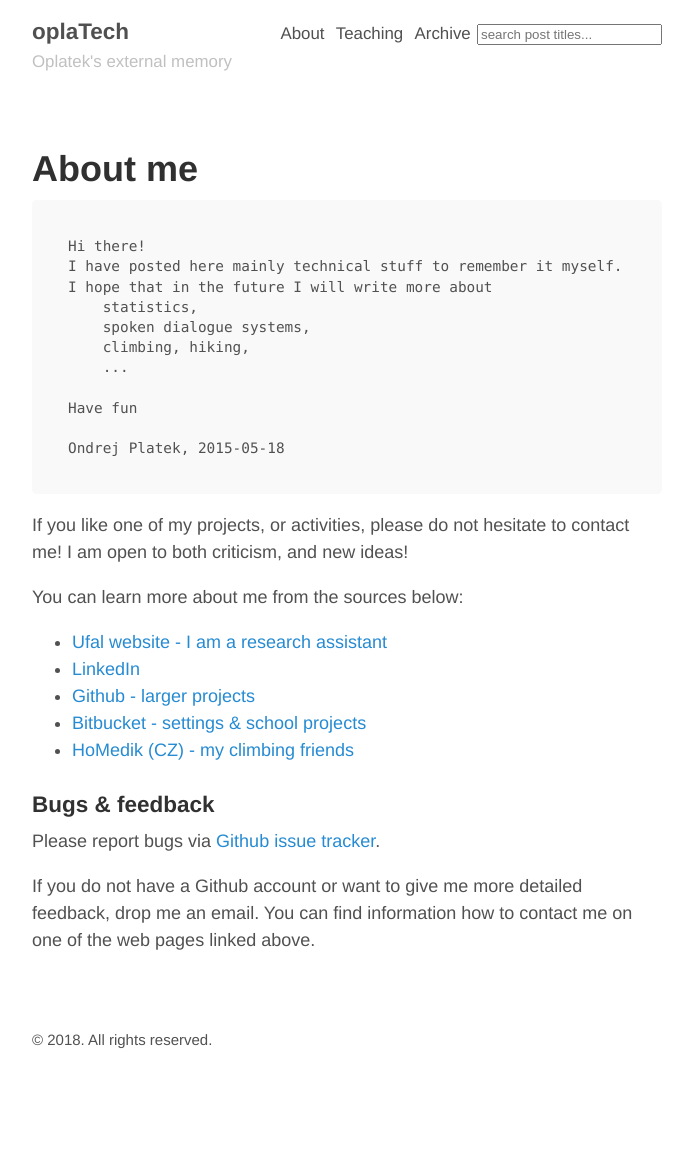
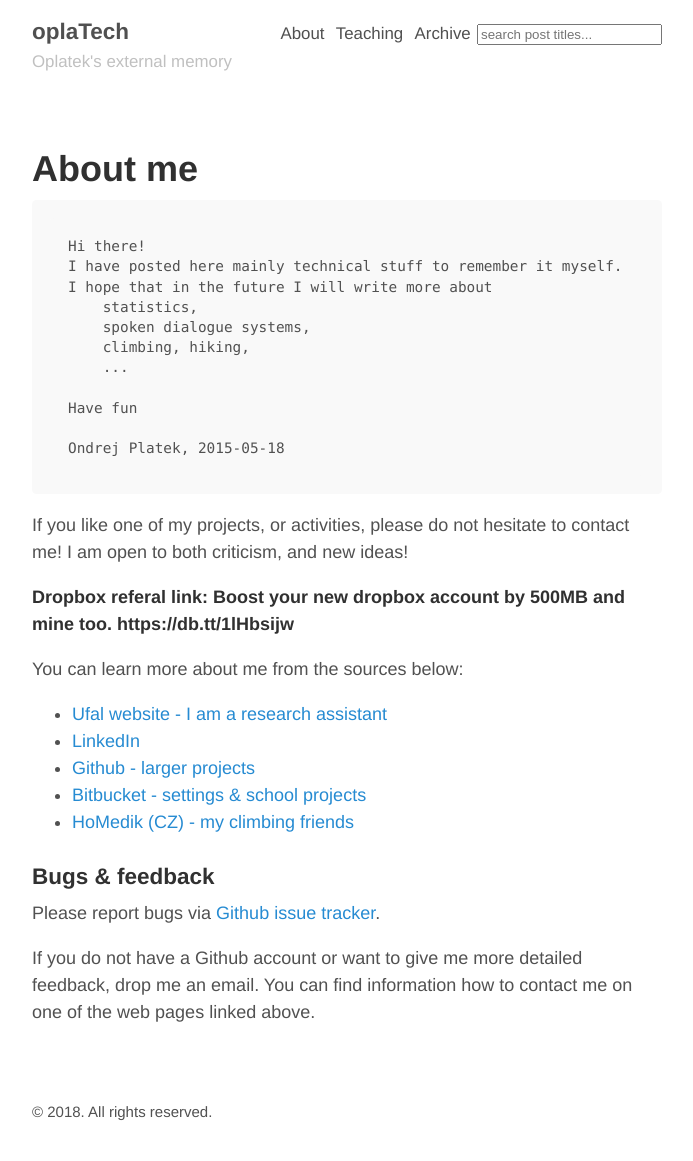
Before and after one commit to oplatek/oplatek.github.io, a Jekyll site: the page built from about.md, in a window 1280 px wide. Shown: the whole page, without its empty margins (293-986 px from the left). Built offline with Jekyll 4.4.1, drawn with Linux system fonts in a browser that asks for light colours; before the commit the page ends 1089 px from its top, so only the background shows below that.

Commit message:
dropbox refereal link https://db.tt/1lHbsijw

```diff
--- a/about.md
+++ b/about.md
@@ -18,6 +18,7 @@ title: About me
 If you like one of my projects, or activities, please do not hesitate to contact me!
 I am open to both criticism, and new ideas!
 
+**Dropbox referal link: Boost your new dropbox account by 500MB and mine too. https://db.tt/1lHbsijw**
 
 You can learn more about me from the sources below:
 
```
